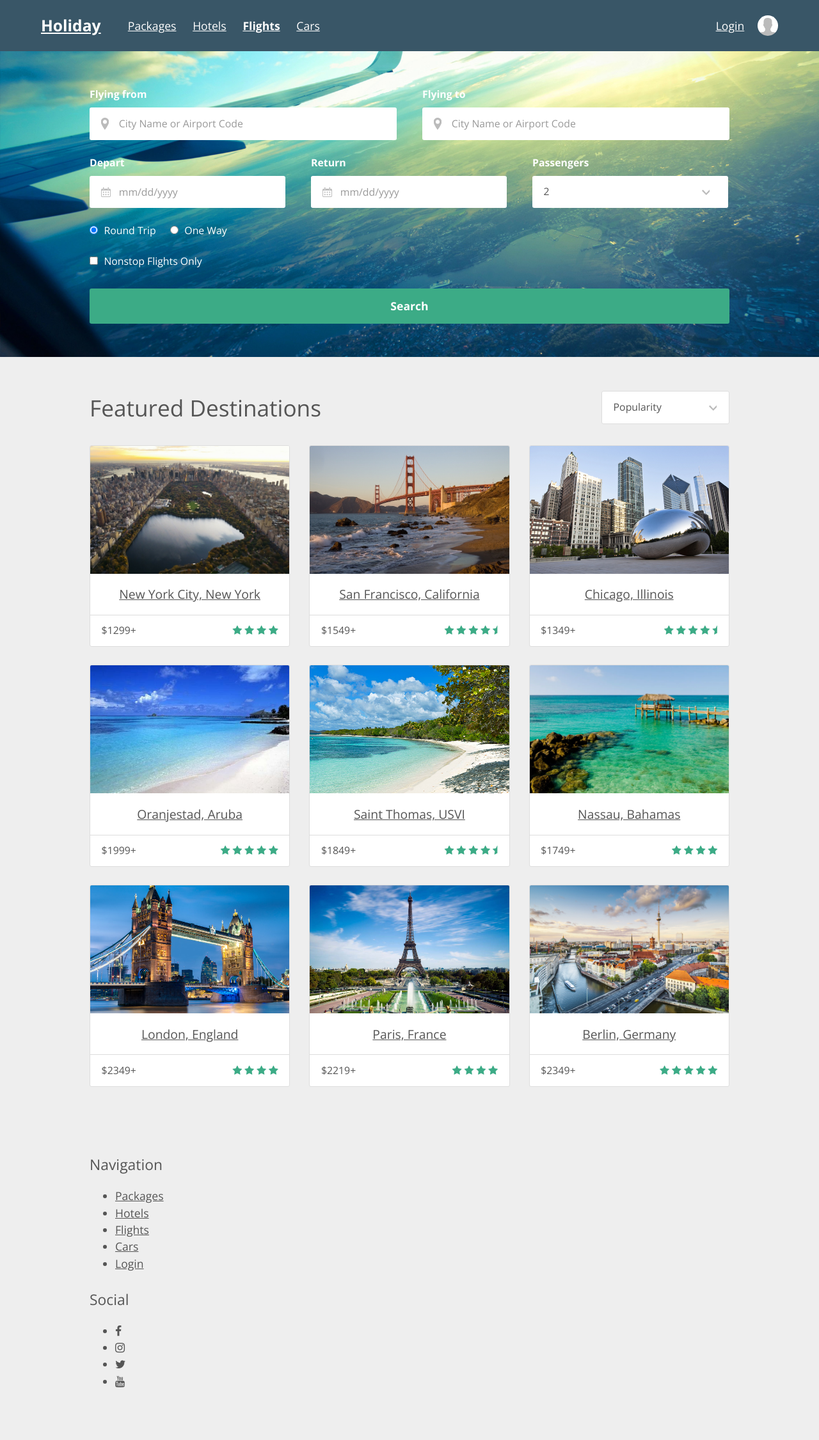
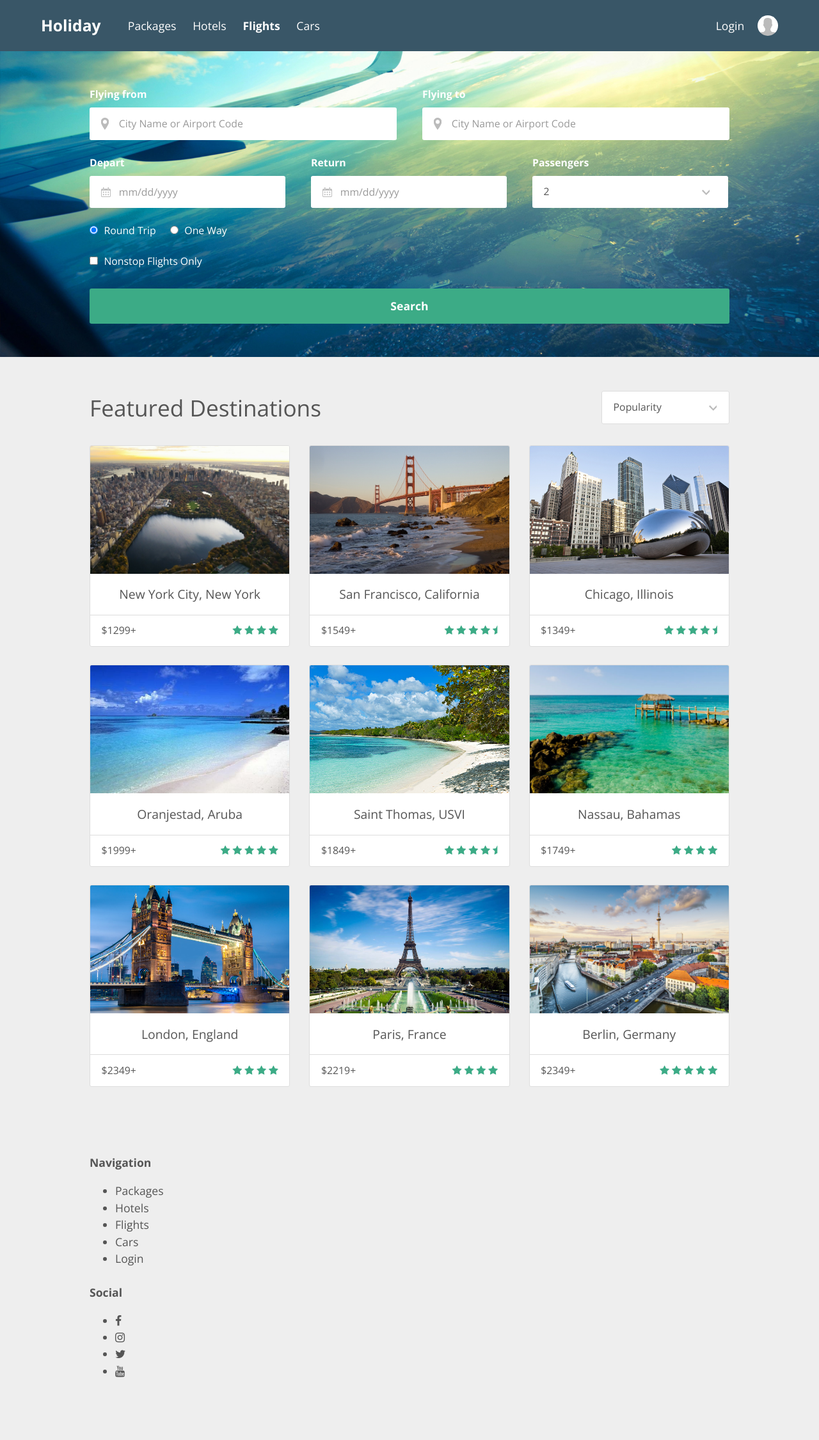
Before and after one commit to Treydor/holiday, a Jekyll site: the page built from index.html, in a window 1280 px wide. Shown: the whole page at 64% size. Built offline with Jekyll 4.4.1, drawn with Linux system fonts in a browser that asks for light colours; nearby versions of some CDN libraries.

Commit message:
Restyles links, adds new font size for headers

```diff
--- a/assets/stylesheets/components/_typography.scss
+++ b/assets/stylesheets/components/_typography.scss
@@ -11,9 +11,12 @@ h1 { font-size: 2.4rem; }
 
 h2 { font-size: 2rem; }
 
-h3 { font-size: 1.5rem; }
+h3 { font-size: 1.2rem; }
 
-h4 { font-size: 1.3rem; }
+h4 {
+  font-size: 1rem;
+  font-weight: $bold;
+}
 
 p {
   margin: 0 0 1.5rem;
@@ -31,5 +34,7 @@ ul { margin: 0 0 1.5rem; }
 
 a {
   color: inherit;
-  text-decoration: underline;
+  text-decoration: none;
+
+  &:hover { text-decoration: underline; }
 }
```
